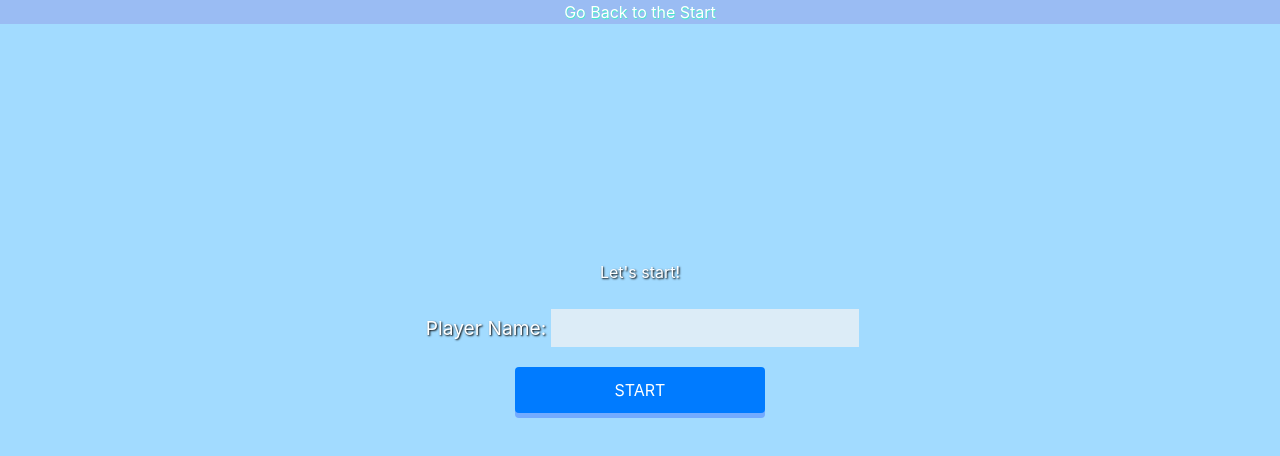
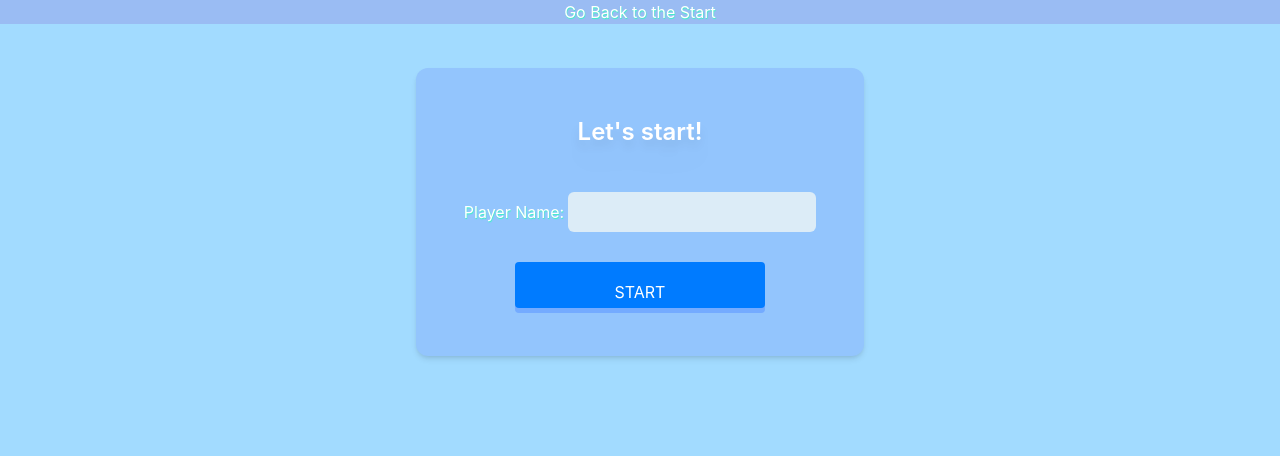
Before and after one commit to MegumiOhara/Group_Typescript_Quiz, a React (Vite) app in the folder client/: page / in a window 1280 px wide. Shown: the top 456 px of the page. Built offline with nearby package versions, Linux system fonts and the light colour scheme.

Commit message:
added css tailwind to reg form
deleted some parts of index.css

```diff
--- a/client/src/components/NewReg.tsx
+++ b/client/src/components/NewReg.tsx
@@ -21,13 +21,13 @@ const RegisterForm: React.FC<RegisterFormProps> = ({ onRegister }) => {
      navigate('/welcome'); //redirect to Welcome page after submitting
   }
   return (
-    <div className="container">
-      <h1>Let's start!</h1>
-      <form className="container-f" onSubmit={handleSubmit}>
-        <label className="label-f">
+    <div className="m-11 p-6 h-72 max-w-md mx-auto bg-blue-300 leading-10 rounded-xl shadow-md flex flex-col justify-evenly items-center">
+      <p className= " text-white font-semibold text-2xl drop-shadow-xl">Let's start!</p>
+      <form className="flex flex-column flex-wrap justify-center" onSubmit={handleSubmit}>
+        <label className="text-white text-shadow p-5">
           Player Name:
           <input
-            className="input-f"
+            className="ml-1 bg-[#dcecf7] text-black rounded-md focus:bg-indigo-100 hover:bg-sky-200"
             type="text"
             value={player}
             onChange={(e) => setPlayer(e.target.value)}
--- a/client/src/index.css
+++ b/client/src/index.css
@@ -137,30 +137,3 @@ h1 {
   text-shadow: 1px 1px 2px black;
   margin: 0;
 }
-.container-f {
-  width: 80%;
-  display: flex;
-  flex-direction: column;
-  align-items: center;
-  margin: 15px;
-}
-.label-f {
-  font-size: larger;
-  padding: 10px;
-  color: white;
-  font-size: larger;
-  text-shadow: 1px 1px 2px black;
-  margin-left: 5px;
-}
-.input-f {
-  padding: 5px;
-  margin-left: 5px;
-  background-color: #dcecf7;
-}
-.input-f:focus {
-  background-color: #accbea;
-  outline: #5168be;
-}
-.input-f:hover {
-  background-color: #cbe9fc;
-}
```
